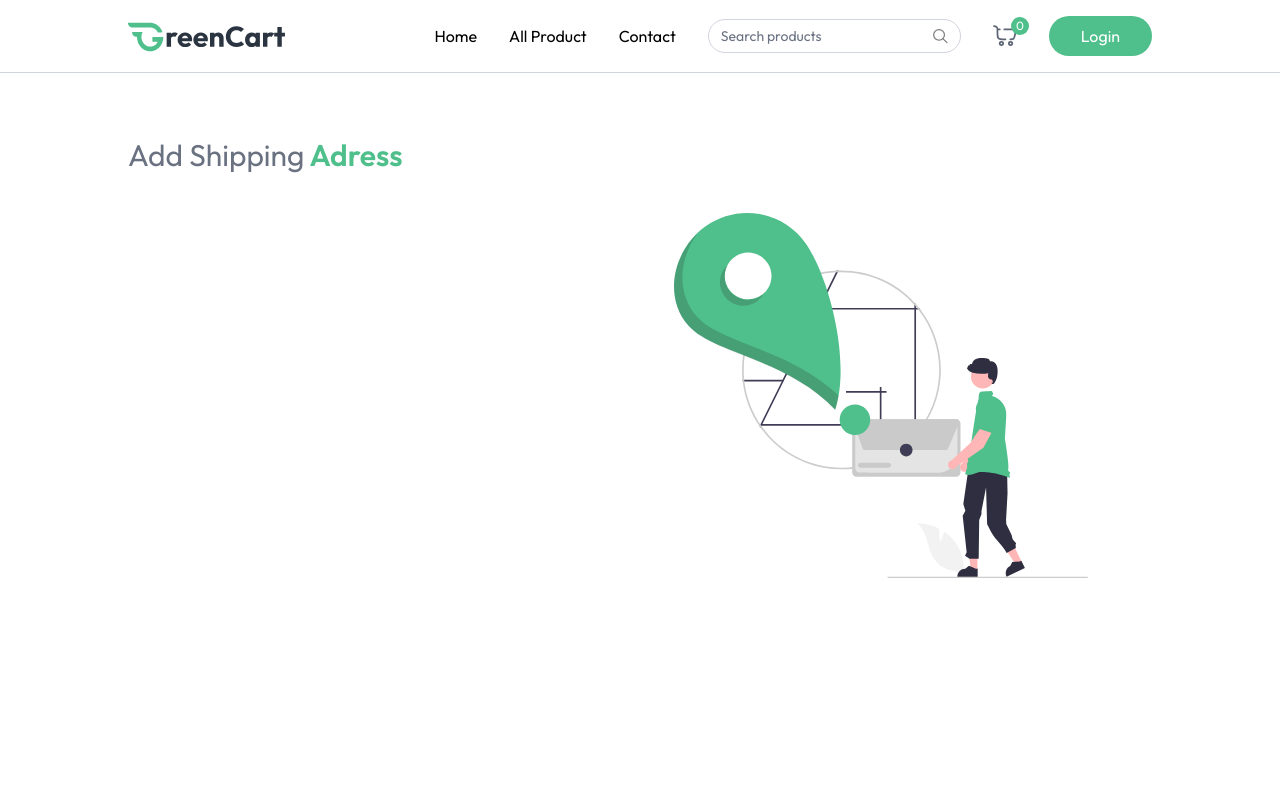
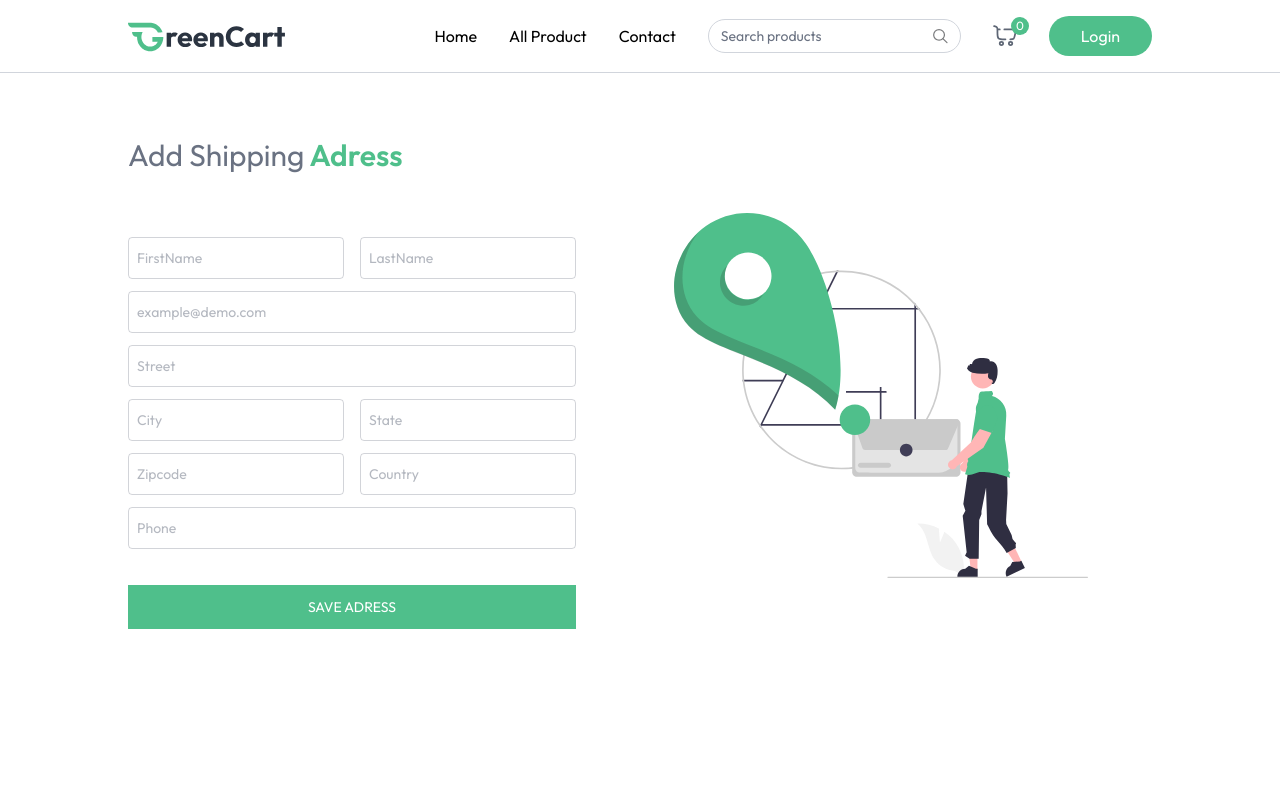
Before and after one commit to arju707/GroceryDeliveryWebsite, a React (Vite) app in the folder Client/: page /add-adress in a window 1280 px wide. Shown: the top 800 px of the page. Built offline with nearby package versions, Linux system fonts and the light colour scheme.

Commit message:
AdressCompleated

```diff
--- a/Client/src/pages/AddAdress.jsx
+++ b/Client/src/pages/AddAdress.jsx
@@ -3,7 +3,7 @@ import { assets } from '../assets/assets'
 
 //inputfield
 
-const inputfield= ({type, placeholder, name, handeChange, adress})=>(
+const Inputfield= ({type, placeholder, name, handeChange, adress})=>(
     <input  className=' w-full px-2 py-2.5 border border-gray-500/30 rounded outline-none text-gray-500  focus:border-primary transition '
     type={type}
     placeholder={placeholder}
@@ -28,7 +28,12 @@ const AddAdress = () => {
     })
 
     const handeChange =(e)=>{
-        const {name, vale} = e.target.value
+        const {name, value} = e.target.value;
+
+        setAdresses((prevAdress)=>({
+            ...prevAdress,
+            [name]:value,
+        }))
     }
 
  const onSubmitHandler = async (e)=>{
@@ -45,10 +50,30 @@ const AddAdress = () => {
                 <div className='flex-1 max-w-md'>
 
                     <form onSubmit={onSubmitHandler} className='space-y-3 mt-6 text-sm'>
-                        <div>
-                            <inputfield handleChange={handeChange} adress={adress} name="firstName" type="text" placeholder="FirstName" />
-                            <inputfield handleChange={handeChange} adress={adress} name="LastName" type="text" placeholder="LastName" />
+                        <div className='grid grid-cols-2 gap-4'>
+                            <Inputfield handleChange={handeChange} adress={adress} name="firstName" type="text" placeholder="FirstName" />
+                            <Inputfield handleChange={handeChange} adress={adress} name="LastName" type="text" placeholder="LastName" />
                         </div>
+                        <Inputfield handleChange={handeChange} adress={adress} name="Email" type="email" placeholder="example@demo.com" />
+                        <Inputfield handleChange={handeChange} adress={adress} name="street" type="text" placeholder="Street" />
+
+                            <div className='grid grid-cols-2 gap-4'>
+                                <Inputfield handleChange={handeChange} adress={adress} name="City" type="text" placeholder="City" />
+                                <Inputfield handleChange={handeChange} adress={adress} name="State" type="text" placeholder="State" />
+                            </div>
+
+
+                            <div className='grid grid-cols-2 gap-4'>
+                                <Inputfield handleChange={handeChange} adress={adress} name="Zipcode" type="number" placeholder="Zipcode" />
+                                <Inputfield handleChange={handeChange} adress={adress} name="Country" type="text" placeholder="Country" />
+                            </div>
+
+                            <Inputfield handleChange={handeChange} adress={adress} name="Phone" type="Number" placeholder="Phone" />
+
+                            <button className='w-full mt-6  bg-primary hover:bg-primary-dull cursor-pointer text-white py-3 transition uppercase'>
+                                Save Adress
+                            </button>
+
                     </form>
 
                 </div>
```
